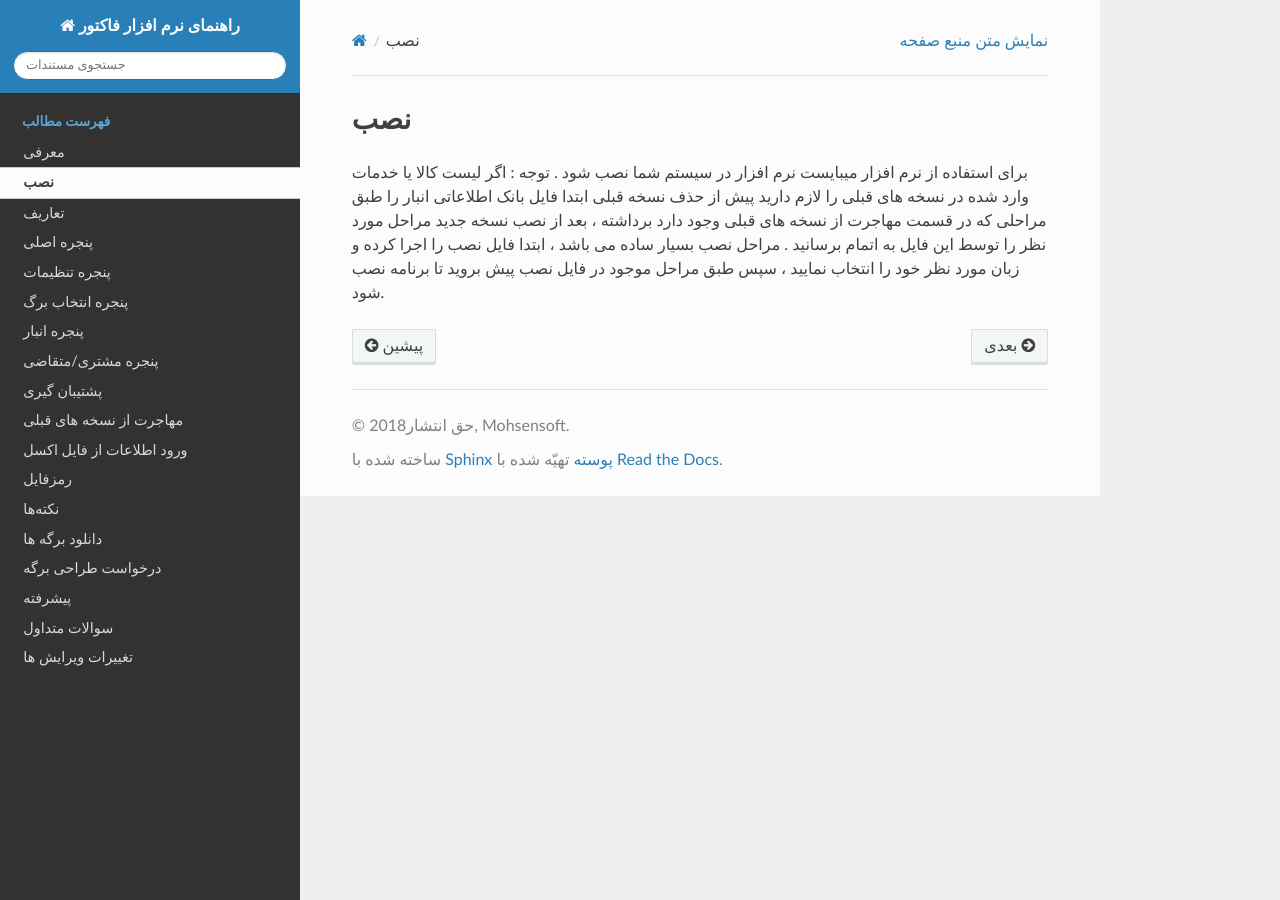
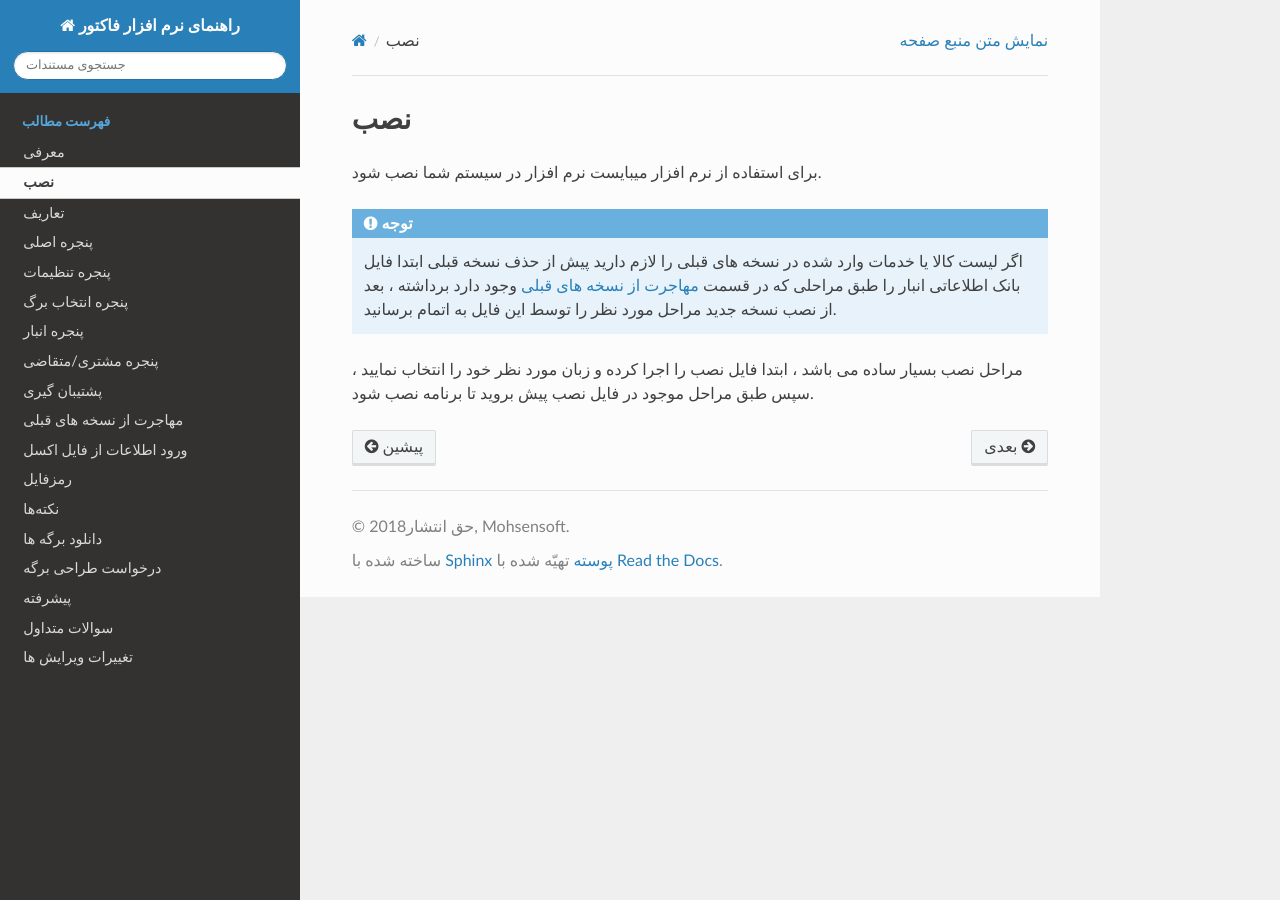
Before and after one commit to Mohsensoft/faktor-doc, a Sphinx documentation site: the page built from docs/source/installation.rst, in a window 1280 px wide. Built offline with Sphinx 7.4.7 and the Read the Docs theme 2.0.0, drawn with Linux system fonts in a browser that asks for light colours; some of the changed lines change nothing that is shown.

Commit message:
add anottation directive in text and update

```diff
--- a/docs/source/installation.rst
+++ b/docs/source/installation.rst
@@ -1,6 +1,12 @@
 نصب
 ======
 
-برای استفاده از نرم افزار میبایست نرم افزار در سیستم شما نصب شود .
-توجه : اگر لیست کالا یا خدمات وارد شده در نسخه های قبلی را لازم دارید پیش از حذف نسخه قبلی ابتدا فایل بانک اطلاعاتی انبار را طبق مراحلی که در قسمت مهاجرت از نسخه های قبلی وجود دارد برداشته ، بعد از نصب نسخه جدید مراحل مورد نظر را توسط این فایل به اتمام برسانید .
+برای استفاده از نرم افزار میبایست نرم افزار در سیستم شما نصب شود.
+
+.. note::  اگر لیست کالا یا خدمات وارد شده در نسخه های قبلی را لازم دارید پیش از حذف نسخه قبلی ابتدا فایل بانک اطلاعاتی انبار را طبق مراحلی که در قسمت `مهاجرت از نسخه های قبلی`_ وجود دارد برداشته ، بعد از نصب نسخه جدید مراحل مورد نظر را توسط این فایل به اتمام برسانید‍.
+
 مراحل نصب بسیار ساده می باشد ، ابتدا فایل نصب را اجرا کرده و زبان مورد نظر خود را انتخاب نمایید ، سپس طبق مراحل موجود در فایل نصب پیش بروید تا برنامه نصب شود.
+
+
+
+.. _مهاجرت از نسخه های قبلی: https://mohsensoft.com/docs/faktor/from-old-version.html
```
